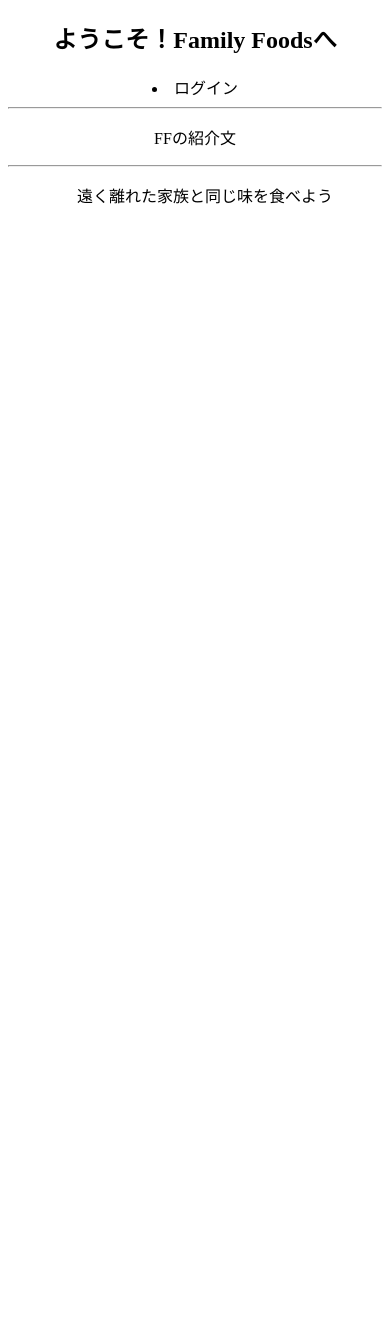
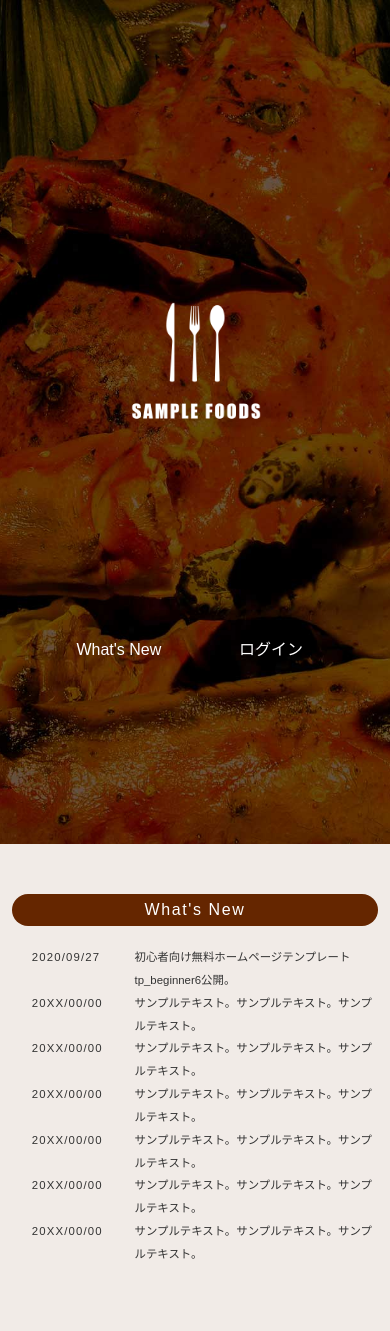
Before and after one commit to FukumaruH/FF, a PHP site: page / in a window 390 px wide. Before the commit the page ends 204 px from the top, so only its background shows below. Run offline with PHP 8.4, Linux system fonts and the light colour scheme.

Commit message:
テンプレートを含めました

```diff
--- /dev/null
+++ b/css/style.css
@@ -0,0 +1,379 @@
+@charset "utf-8";
+
+
+
+/*全端末（PC・タブレット・スマホ）共通設定
+------------------------------------------------------------------------------------------------------------------------------------------------------*/
+
+/*全体の設定
+---------------------------------------------------------------------------*/
+html,body {height: 100%;}
+body {
+	margin: 0px;
+	padding: 0px;
+	color: #333;	/*全体の文字色*/
+	font-family:"ヒラギノ角ゴ Pro W3", "Hiragino Kaku Gothic Pro", "メイリオ", Meiryo, Osaka, "ＭＳ Ｐゴシック", "MS PGothic", sans-serif;	/*フォント種類*/
+	font-size: 16px;	/*文字サイズ*/
+	line-height: 2;		/*行間*/
+	background: #f1ebe7;	/*背景色*/
+	-webkit-text-size-adjust: none;
+}
+h1,h2,h3,h4,h5,p,ul,ol,li,dl,dt,dd,form,figure,form {margin: 0px;padding: 0px;font-size: 100%;font-weight: normal;}
+ul {list-style-type: none;}
+ol {padding-left: 40px;padding-bottom: 15px;}
+img {border: none;max-width: 100%;height: auto;vertical-align: middle;}
+table {border-collapse:collapse;font-size: 100%;border-spacing: 0;}
+iframe {width: 100%;}
+
+@keyframes opa1 {
+0% {opacity: 0;}
+100% {opacity: 1;}
+}
+
+/*リンク（全般）設定
+---------------------------------------------------------------------------*/
+a {
+	color: #333;		/*リンクテキストの色*/
+	transition: 0.5s;	/*マウスオン時の移り変わるまでの時間設定。0.5秒。*/
+}
+a:hover {
+	color: #ff4765;			/*マウスオン時の文字色*/
+	text-decoration: none;	/*マウスオン時に下線を消す設定。残したいならこの１行削除。*/
+}
+
+/*ヘッダー（一番上の、ロゴやメニューが入っているブロック）
+---------------------------------------------------------------------------*/
+header {
+	height: 100%;
+	overflow: auto;
+	position: relative;
+	background: url(../images/mainimg.jpg) no-repeat center center / cover;	/*背景画像の読み込み*/
+}
+/*ロゴ画像*/
+header #logo img {
+	display: block;
+	width: 20%;	/*画像の幅*/
+	position: absolute;
+	left: 40%;		/*ロゴやメニューが入っているブロックに対して、左からの配置場所の指定。*/
+	bottom: 50%;	/*ロゴやメニューが入っているブロックに対して、下からの配置場所の指定。*/
+}
+
+/*メニュー
+---------------------------------------------------------------------------*/
+/*メニューブロック全体への指定*/
+#menubar {
+	position: absolute;
+	bottom: 20%;	/*ロゴやメニューが入っているブロックに対して、下からの配置場所の指定。*/
+	left: 0px;
+	width: 100%;
+	text-align: center;
+}
+/*メニュー１個あたりの指定*/
+#menubar li {
+	display: inline-block;
+	margin: 0 1%;
+	animation-name: opa1;
+	animation-delay: 1S;
+	animation-duration: 1S;
+	animation-fill-mode: both;
+}
+#menubar li a {
+	text-decoration: none;display: block;text-align: center;
+	width: 140px;	/*メニューの幅*/
+	color: #fff;	/*文字色*/
+	border-bottom: 2px solid transparent;	/*下線の幅、線種、色。transparentは透明の事。*/
+	padding-bottom: 7px;	/*下線と文字の間にとる余白*/
+}
+/*マウスオン時の指定*/
+#menubar li a:hover {
+	border-bottom: 2px solid #fff;	/*下線の幅、線種、色*/
+	letter-spacing: 0.1em;			/*文字間隔を少しだけ広くする指定。そのままがいいならこの１行を削除。*/
+}
+
+/*コンテナー（headerとfooterをのぞくブロックを囲むブロック）
+---------------------------------------------------------------------------*/
+#container {
+	max-width: 1400px;	/*最大幅。これ以上広くならない指定。*/
+	margin: 0 auto;
+}
+
+/*コンテンツ（上のcontainerの中のブロック）
+---------------------------------------------------------------------------*/
+#contents {
+	overflow: hidden;
+	padding: 50px 3%;
+}
+#contents section + section {
+	padding-top: 50px;
+}
+/*コンテンツ内にあるh2(見出し)タグの指定*/
+#contents h2 {
+	margin-bottom: 20px;
+	clear: both;
+	padding: 0 20px;
+	font-size: 20px;		/*文字サイズ*/
+	text-align: center;		/*文字をセンタリング*/
+	letter-spacing: 0.1em;	/*文字間隔を少しだけ広くする指定*/
+	background: #652600;	/*背景色*/
+	color: #fff;			/*文字色*/
+	border-radius: 100px;	/*角を丸くする指定。大きめであれば適当で構いません。*/
+}
+/*コンテンツ内にあるh3(見出し)タグの指定*/
+#contents h3 {
+	margin-bottom: 20px;
+	clear: both;
+	padding: 0 20px;
+	font-size: 18px;		/*文字サイズ*/
+	text-align: center;		/*文字をセンタリング*/
+	letter-spacing: 0.1em;	/*文字間隔を少しだけ広くする指定*/
+	border: 2px solid #652600;	/*枠線の幅、線種、色*/
+	border-radius: 100px;	/*角を丸くする指定。大きめであれば適当で構いません。*/
+	color: #652600;			/*文字色*/
+	background: #fff;	/*背景色*/
+}
+/*コンテンツ内にあるp(段落)タグ設定*/
+#contents p {
+	padding: 0px 20px 20px;	/*上、左右、下への余白*/
+}
+/*他。微調整。*/
+#contents p + p {
+	margin-top: -5px;
+}
+#contents h2 + p,
+#contents h3 + p {
+	margin-top: -10px;
+}
+
+/*Serviceページ
+---------------------------------------------------------------------------*/
+/*各ブロックごとの設定*/
+.list {
+	overflow: hidden;
+	line-height: 1.5;
+	border-bottom: 1px solid #999;	/*下線の幅、線種、色*/
+	padding: 20px;	/*ボックス内の余白*/
+}
+/*１番目のlistブロックへの追加指定。上に線を入れる。*/
+.list:first-of-type {
+	border-top: 1px solid #999;
+}
+/*h4見出しの設定*/
+.list h4 {
+	font-size: 20px;	/*文字サイズ*/
+	margin-bottom: 10px;
+}
+/*画像の設定*/
+.list img {
+	width: 20%;			/*画像幅*/
+	float: left;		/*画像を左に回り込み*/
+	margin-right: 3%	/*画像の右側に空けるスペース*/
+}
+/*段落タグ*/
+.list p {
+	padding: 0 !important;
+}
+
+/*フッター設定
+---------------------------------------------------------------------------*/
+footer {
+	clear: both;
+	text-align: center;
+	background: #652600;	/*背景色*/
+	color: #fff;		/*文字色*/
+	font-size: 85%;		/*文字サイズ*/
+}
+footer a {
+	color: #fff;	/*リンクテキストの文字色*/
+	text-decoration: none;
+}
+footer a:hover {
+	color: #fff;	/*マウスオン時の文字色*/
+}
+footer .pr {
+	display: block;
+	font-size: 80%;
+}
+
+/*トップページ内「更新情報・お知らせ」ブロック
+---------------------------------------------------------------------------*/
+/*ブロック全体の設定*/
+#new dl {
+	padding-left: 20px;
+	margin-bottom: 15px;
+}
+/*日付設定*/
+#new dt {
+	float: left;
+	width: 9em;
+	letter-spacing: 0.1em;
+}
+/*記事設定*/
+#new dd {
+	padding-left: 9em;
+}
+
+/*テーブル
+---------------------------------------------------------------------------*/
+/*テーブル１行目に入った見出し部分（※caption）*/
+.ta1 caption {
+	border: 1px solid #999;	/*テーブルの枠線の幅、線種、色*/
+	border-bottom: none;	/*下線だけ消す*/
+	text-align: center;		/*文字をセンタリング*/
+	background: #fff;		/*背景色*/
+	font-weight: bold;		/*太字に*/
+	padding: 10px;			/*ボックス内の余白*/
+}
+/*テーブル１行目に入った見出し部分（※tamidashi）*/
+.ta1 th.tamidashi {
+	width: auto;
+	text-align: center;	/*文字をセンタリング*/
+	background: #fff;		/*背景色*/
+}
+/*ta1テーブルブロック設定*/
+.ta1 {
+	table-layout: fixed;
+	width: 100%;
+	margin: 0 auto 20px;
+}
+.ta1, .ta1 td, .ta1 th {
+	word-break: break-all;
+	border: 1px solid #999;	/*テーブルの枠線の幅、線種、色*/
+	padding: 10px;			/*テーブル内の余白*/
+}
+/*テーブルの左側ボックス*/
+.ta1 th {
+	text-align: center;	/*センタリング*/
+	width: 30%;			/*幅*/
+}
+
+/*PAGE TOP（↑）設定
+---------------------------------------------------------------------------*/
+body .nav-fix-pos-pagetop a {
+	display: none;
+}
+body.is-fixed-pagetop .nav-fix-pos-pagetop a {
+	display: block;text-decoration: none;text-align: center;position: fixed;animation-name: opa1;animation-duration: 1s;animation-fill-mode: forwards;
+	width: 60px;		/*ボタンの幅*/
+	line-height: 60px;	/*ボタンの高さ*/
+	bottom: 50px;		/*画面の下からの配置場所指定*/
+	right: 3%;			/*画面の右からの配置場所指定*/
+	background: #555;	/*背景色（古いブラウザ用）*/
+	background: rgba(0,0,0,0.5);	/*背景色。0,0,0は黒の事で、0.5は色が50%出た状態の事。*/
+	color: #fff;		/*文字色*/
+	border-radius: 50%;	/*円形にする指定。この１行を削除すると正方形になります。*/
+}
+body.is-fixed-pagetop .nav-fix-pos-pagetop a:hover {
+	background: #999;	/*マウスオン時の背景色*/
+}
+
+/*トップページのNEWアイコン
+---------------------------------------------------------------------------*/
+.newicon {
+	background: #F00;	/*背景色*/
+	color: #FFF;		/*文字色*/
+	font-size: 70%;
+	line-height: 1.5;
+	padding: 2px 5px;
+	border-radius: 2px;
+	margin: 0px 5px;
+	vertical-align: text-top;
+}
+
+/*ul.disc,olタグ
+---------------------------------------------------------------------------*/
+ul.disc {
+	list-style: disc;
+	padding: 0 20px 20px 55px;
+}
+ol {
+	padding: 0 20px 20px 42px;
+}
+
+/*その他
+---------------------------------------------------------------------------*/
+.look {background: #fff;border: 1px solid #ccc;padding: 5px 10px;border-radius: 4px;}
+.mb15,.mb1em {margin-bottom: 15px;}
+.clear {clear: both;}
+ul.disc {padding: 0em 25px 15px 40px;list-style: disc;}
+.color1, .color1 a {color: #ff4765;}
+.pr {font-size: 10px;}
+.wl {width: 96%;}
+.ws {width: 50%;}
+.c {text-align: center;}
+.r {text-align: right;}
+.l {text-align: left;}
+.big1 {font-size: 40px;letter-spacing: 0.2em;}
+.mini1 {font-size: 11px;display: inline-block;line-height: 1.5;}
+.sh {display: none;}
+
+
+
+
+/*画面幅800px以下の設定
+------------------------------------------------------------------------------------------------------------------------------------------------------*/
+@media screen and (max-width:800px){
+
+/*ヘッダー（一番上の、ロゴやメニューが入っているブロック）
+---------------------------------------------------------------------------*/
+/*ロゴ画像*/
+header #logo img {
+	width: 30%;	/*画像の幅*/
+	left: 35%;	/*ロゴやメニューが入っているブロックに対して、左からの配置場所の指定。*/
+}
+
+}
+
+
+
+/*画面幅480px以下の設定
+------------------------------------------------------------------------------------------------------------------------------------------------------*/
+@media screen and (max-width:480px){
+
+/*ヘッダー（一番上の、ロゴやメニューが入っているブロック）
+---------------------------------------------------------------------------*/
+/*ロゴ画像*/
+header #logo img {
+	width: 50%;	/*画像の幅*/
+	left: 25%;	/*ロゴやメニューが入っているブロックに対して、左からの配置場所の指定。*/
+}
+
+/*コンテナー（headerとfooterをのぞくブロックを囲むブロック）
+---------------------------------------------------------------------------*/
+#container {
+	font-size: 12px;
+	font-size: 2.93vw;
+}
+
+/*コンテンツ（上のcontainerの中のブロック）
+---------------------------------------------------------------------------*/
+/*コンテンツ内にあるh2(見出し)タグの指定*/
+#contents h2 {
+	font-size: 16px;	/*文字サイズ*/
+}
+/*コンテンツ内にあるh3(見出し)タグの指定*/
+#contents h3 {
+	font-size: 14px;	/*文字サイズ*/
+}
+
+/*Serviceページ
+---------------------------------------------------------------------------*/
+/*h4見出しの設定*/
+.list h4 {
+	font-size: 16px;	/*文字サイズ*/
+}
+
+/*ul.disc,olタグ
+---------------------------------------------------------------------------*/
+ul.disc {
+	padding: 0 0px 20px 35px;
+}
+ol {
+	padding: 0 0px 20px 35px;
+}
+
+/*その他
+---------------------------------------------------------------------------*/
+.ws {width: 96%;}
+.big1 {font-size: 22px;letter-spacing: normal;}
+
+}
--- a/index.php
+++ b/index.php
@@ -1,7 +1,74 @@
 <?php
-    require_once __DIR__ ."/header.php";
+    require_once __DIR__ ."/pre.php";
+
+echo "<!DOCTYPE html>\n";
+echo "<html lang=\"ja\">\n";
+echo "<head>\n";
+echo "<meta charset=\"UTF-8\">\n";
+echo "<meta http-equiv=\"X-UA-Compatible\" content=\"IE=edge\">\n";
+echo "<title>初心者向けホームページテンプレート tp_beginner6</title>\n";
+echo "<meta name=\"viewport\" content=\"width=device-width, initial-scale=1\">\n";
+echo "<meta name=\"description\" content=\"ここにサイト説明を入れます\">\n";
+echo "<meta name=\"keywords\" content=\"キーワード１,キーワード２,キーワード３,キーワード４,キーワード５\">\n";
+echo "<link rel=\"stylesheet\" href=\"css/style.css\">\n";
+echo "<script src=\"js/fixmenu_pagetop.js\"></script>\n";
+echo "<!--[if lt IE 9]>\n";
+echo "<script src=\"https://oss.maxcdn.com/html5shiv/3.7.2/html5shiv.min.js\"></script>\n";
+echo "<script src=\"https://oss.maxcdn.com/respond/1.4.2/respond.min.js\"></script>\n";
+echo "<![endif]-->\n";
+echo "<script src=\"https://ajax.googleapis.com/ajax/libs/jquery/1.12.4/jquery.min.js\"></script>\n";
+echo "<script>\n";
+echo "$(function(){\n";
+echo "$('a[href^=\"#\"]').click(function() {\n";
+echo "var speed = 800;\n";
+echo "var href= $(this).attr(\"href\");\n";
+echo "var target = $(href == \"#\" || href == \"\" ? 'html' : href);\n";
+echo "var position = target.offset().top;\n";
+echo "$('body,html').animate({scrollTop:position}, speed, 'swing');\n";
+echo "return false;\n";
+echo "});\n";
+echo "});\n";
+echo "</script>\n";
+echo "</head>\n";
+echo "\n";
+echo "<body>\n";
+echo "\n";
+echo "<header>\n";
+echo "<h1 id=\"logo\"><a href=\"index.html\"><img src=\"images/logo.png\" alt=\"SAMPLE COMPANY\"></a></h1>\n";
+echo "<nav id=\"menubar\">\n";
+echo "<ul>\n";
+echo "<li><a href=\"#new\">What's New</a></li>\n";
+echo "<!-- <li><a href=\"#company\">Company</a></li>\n";
+echo "<li><a href=\"#service\">Service</a></li>\n";
+echo "<li><a href=\"#contact\">Contact</a></li> -->\n";
+echo "<li><a href=\"' . $login_php . '\">ログイン</a></li>\n";
+echo "</ul>\n";
+echo "</nav>\n";
+echo "</header>\n";
+echo "\n";
+echo "<div id=\"container\">\n";
+echo "\n";
+echo "<div id=\"contents\">\n";
+echo "\n";
+echo "<section id=\"new\">\n";
+echo "\n";
+echo "<h2>What's New</h2>\n";
+echo "<dl>\n";
+echo "<dt>2020/09/27</dt>\n";
+echo "<dd>初心者向け無料ホームページテンプレートtp_beginner6公開。</dd>\n";
+echo "<dt>20XX/00/00</dt>\n";
+echo "<dd>サンプルテキスト。サンプルテキスト。サンプルテキスト。</dd>\n";
+echo "<dt>20XX/00/00</dt>\n";
+echo "<dd>サンプルテキスト。サンプルテキスト。サンプルテキスト。</dd>\n";
+echo "<dt>20XX/00/00</dt>\n";
+echo "<dd>サンプルテキスト。サンプルテキスト。サンプルテキスト。</dd>\n";
+echo "<dt>20XX/00/00</dt>\n";
+echo "<dd>サンプルテキスト。サンプルテキスト。サンプルテキスト。</dd>\n";
+echo "<dt>20XX/00/00</dt>\n";
+echo "<dd>サンプルテキスト。サンプルテキスト。サンプルテキスト。</dd>\n";
+echo "<dt>20XX/00/00</dt>\n";
+echo "<dd>サンプルテキスト。サンプルテキスト。サンプルテキスト。</dd>\n";
+echo "</dl>\n";
+echo "\n";
+echo "</section>";
 ?>
-<p>FFの紹介文</p>
-<?php
-    require_once __DIR__ ."/footer.php";
-?>
--- a/pre.php
+++ b/pre.php
@@ -34,15 +34,15 @@
 
 //ヘッダー・フッターで使用するリンクのFQDN(Fully Qualified Domain Name)作成の準備
 $http_host = '//' .$_SERVER['SERVER_NAME'];
-$shopid = mb_substr($_SERVER['REQUEST_URI'], 1, 9);
+$FFid = mb_substr($_SERVER['REQUEST_URI'], 1, 12);
 
 //ヘッダー・フッターで使用するリンクのURLを用意する
-$index_php = $http_host .'/'.$shopid.'/index.php';
-$cart_list_php = $http_host .'/'.$shopid.'/cart/cart_list.php';
-$order_history_php = $http_host .'/'.$shopid.'/order/order_history.php';
-$login_php = $http_host .'/'.$shopid.'/user/login.php';
-$logout_php = $http_host .'/'.$shopid.'/user/logout.php';
-$signup_php = $http_host .'/'.$shopid.'/user/signup.php';
+$index_php = $http_host .'/'.$FFid.'/index.php';
+$cart_list_php = $http_host .'/'.$FFid.'/cart/cart_list.php';
+$order_history_php = $http_host .'/'.$FFid.'/order/order_history.php';
+$login_php = $http_host .'/'.$FFid.'/user/login.php';
+$logout_php = $http_host .'/'.$FFid.'/user/logout.php';
+$signup_php = $http_host .'/'.$FFid.'/user/signup.php';
 
 //CSSファイルのURLを用意する
-$shop_css = $http_host .'/'.$shopid.'/css/shop.css';
+$shop_css = $http_host .'/'.$FFid.'/css/shop.css';
```
Also changed, not shown: js/fixmenu_pagetop.js (added, +42 -0 lines), base/logo.png (added), images/logo.png (added), images/mainimg.jpg (added), images/sample1.jpg (added), images/sample2.jpg (added), images/sample3.jpg (added), images/sample4.jpg (added), images/sample5.jpg (added).
